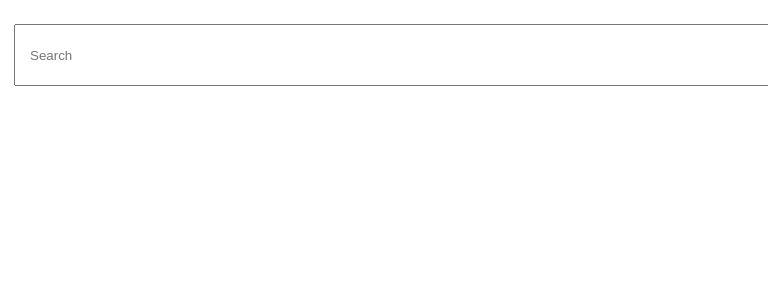
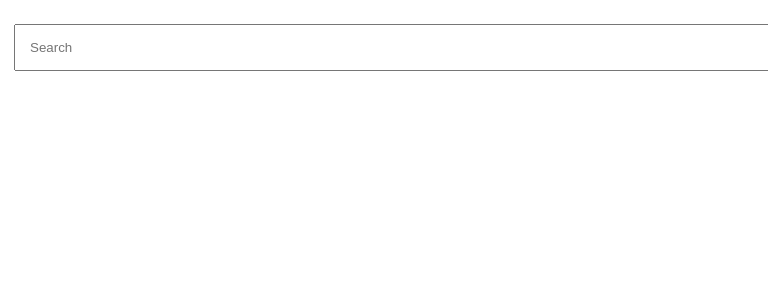
Before and after one commit to igaspa/ReactSearchApp, a React (Create React App) app in the folder search/: page / in a window 768 px wide. Shown: the top 300 px of the page. Built offline with nearby package versions, Linux system fonts and the light colour scheme.

Commit message:
css changes

```diff
--- a/search/src/components/Search/Search.css
+++ b/search/src/components/Search/Search.css
@@ -24,6 +24,7 @@ and (max-device-width: 1024px) {
     width: 100%;
     margin: 0;
     padding: 14px;
+    height: 40%;
   }
 }
 
```
